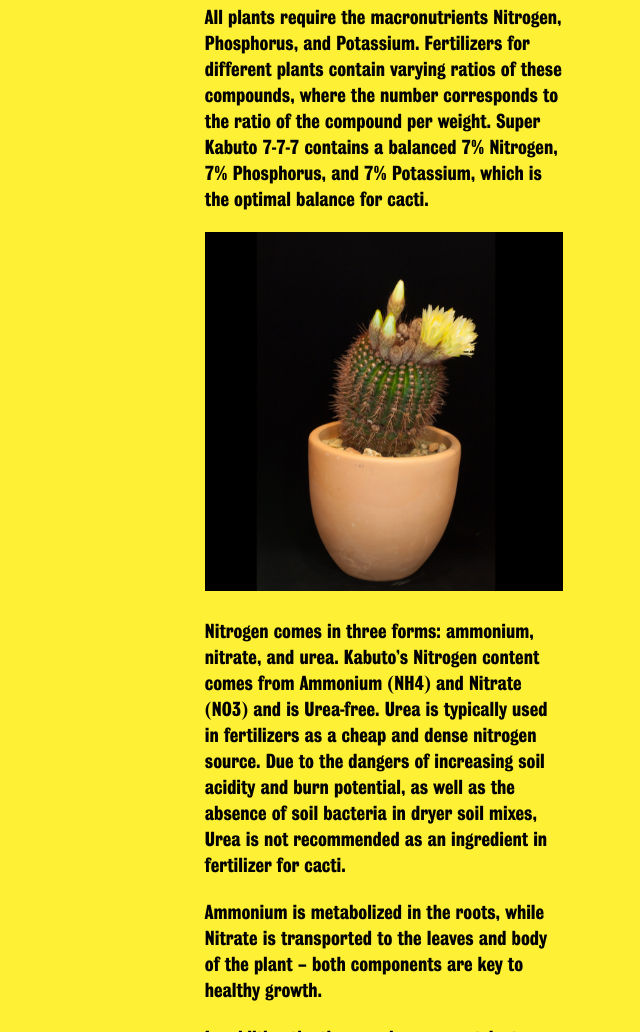
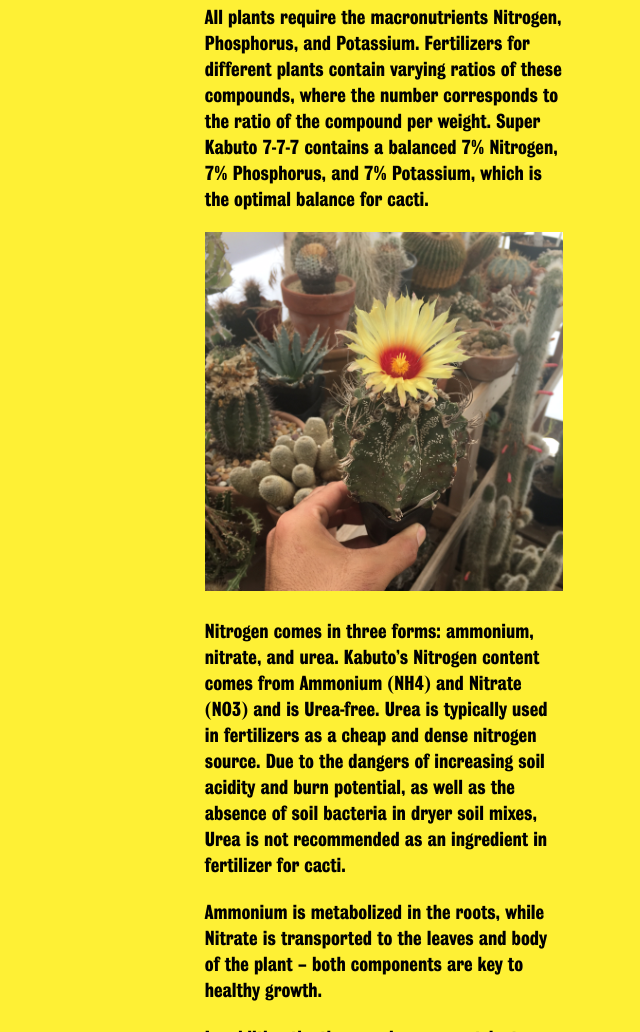
Before and after one commit to ltwp/superkabuto, a plain HTML site: page index.html in a window 1280 px wide. Shown: the part 1114-2146 px from the top of the page, without its empty margins (640-1280 px from the left). Drawn offline with nearby package versions, Linux system fonts and the light colour scheme.

Commit message:
Adding Carlos prefs for pic

```diff
--- a/index.html
+++ b/index.html
@@ -301,7 +301,7 @@
         <p>
           All plants require the macronutrients Nitrogen, Phosphorus, and Potassium. Fertilizers for different plants contain varying ratios of these compounds, where the number corresponds to the ratio of the compound per weight. Super Kabuto 7-7-7 contains a balanced 7% Nitrogen, 7% Phosphorus, and 7% Potassium, which is the optimal balance for cacti.
         </p>
-        <img src="1294_small.jpg">
+        <img src="IMG_2806.JPG">
         <p>
           Nitrogen comes in three forms: ammonium, nitrate, and urea. Kabuto’s Nitrogen content comes from Ammonium (NH4) and Nitrate (NO3) and is Urea-free. Urea is typically used in fertilizers as a cheap and dense nitrogen source. Due to the dangers of increasing soil acidity and burn potential, as well as the absence of soil bacteria in dryer soil mixes, Urea is not recommended as an ingredient in fertilizer for cacti.
         </p>
```
Also changed, not shown: IMG_2806.JPG (added), Screen Shot 2017-05-18 at 10.24.14 AM.png (added), Screen Shot 2017-05-18 at 10.24.49 AM.png (added).
